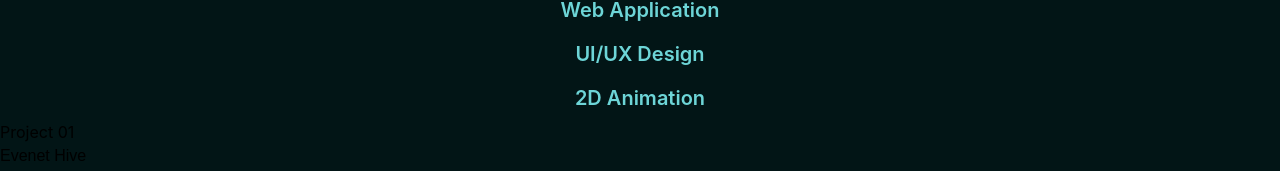
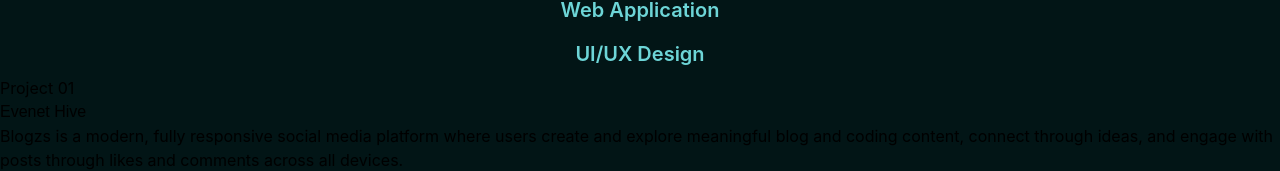
Before and after one commit to zsimo99/my-new-portfolio, a React (Vite) app: page / in a window 1280 px wide. Shown: the part 2893-3064 px from the top of the page. Built offline with nearby package versions, Linux system fonts and the light colour scheme.

Commit message:
remover 2d animation

```diff
--- a/src/components/Work.jsx
+++ b/src/components/Work.jsx
@@ -32,12 +32,6 @@ const Work = ({ setLoad }) => {
                     >
                         UI/UX Design
                     </li>
-                    <li
-                        className={`services cursor-pointer ${service === "anim" ? "before:w-full text-[#40dcdf]" : ""}`}
-                        onClick={() => setService("anim")}
-                    >
-                        2D Animation
-                    </li>
                 </ul>
             </div>
 
```
